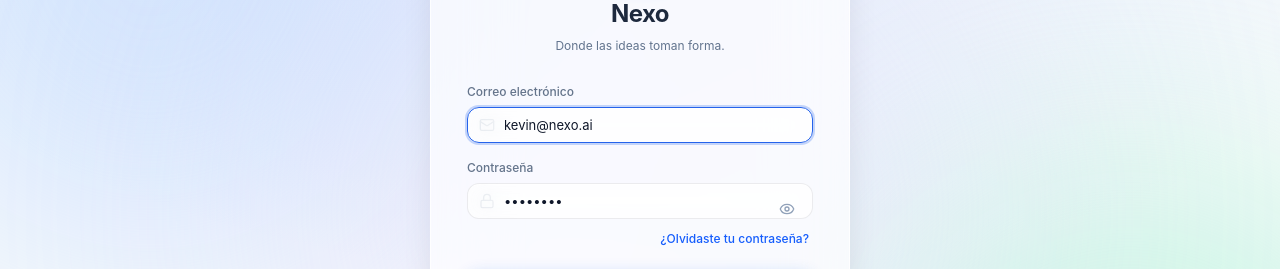
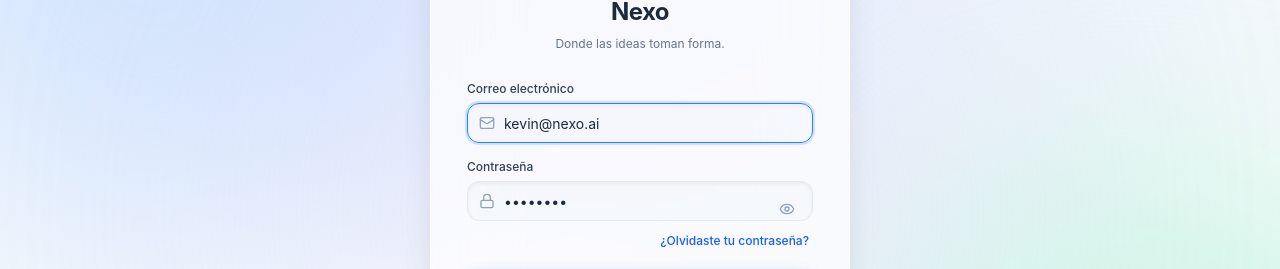
Before and after one commit to KevinTimaran/Nexo_Frontend, a React (Vite) app in the folder nexo-desktop/: page /login in a window 1280 px wide. Shown: the part 189-458 px from the top of the page. Built offline with nearby package versions, Linux system fonts and the light colour scheme; no server answers.

Commit message:
refactor: update UI components and styling for improved glassmorphic design and theme consistency

```diff
--- a/nexo-desktop/src/components/ui/Input.tsx
+++ b/nexo-desktop/src/components/ui/Input.tsx
@@ -14,13 +14,13 @@ export const Input = forwardRef<HTMLInputElement, InputProps>(
     return (
       <div className="flex flex-col gap-1.5 w-full">
         {label && (
-          <label htmlFor={inputId} className="text-caption font-medium text-muted">
+          <label htmlFor={inputId} className="text-xs font-medium text-slate-700 dark:text-zinc-300">
             {label}
           </label>
         )}
         <div className="relative flex items-center w-full">
           {icon && (
-            <div className="absolute left-3 text-muted pointer-events-none flex items-center justify-center">
+            <div className="absolute left-3 text-slate-400 dark:text-zinc-500 pointer-events-none flex items-center justify-center">
               {icon}
             </div>
           )}
@@ -28,27 +28,25 @@ export const Input = forwardRef<HTMLInputElement, InputProps>(
             ref={ref}
             id={inputId}
             className={`
-              w-full h-9 rounded-xl text-fg text-body placeholder:text-muted/60
-              bg-surface/85 dark:bg-white/[0.04]
-              border border-line dark:border-white/10
-              backdrop-blur-md
-              shadow-[inset_0_1px_0_0_rgba(255,255,255,0.7)]
-              dark:shadow-[inset_0_1px_0_0_rgba(255,255,255,0.05)]
-              focus:outline-none focus:ring-2 focus:ring-concept-fg/25
+              w-full h-10 rounded-xl text-slate-800 dark:text-zinc-100 text-xs sm:text-sm placeholder:text-slate-400 dark:placeholder:text-zinc-500
+              bg-slate-100/50 dark:bg-black/40
+              border border-slate-200 dark:border-white/5
+              shadow-inner dark:shadow-[inset_0_1px_2px_rgba(0,0,0,0.4)]
+              focus:outline-none focus:ring-2 focus:ring-blue-500/20
               transition-all duration-200
-              ${icon ? "pl-9" : "px-3"}
+              ${icon ? "pl-9" : "px-3.5"}
               ${
                 error
-                  ? "border-danger-fg focus:border-danger-fg focus:ring-danger-fg/20"
-                  : "focus:border-concept-fg"
+                  ? "border-rose-500/80 focus:border-rose-500 focus:ring-rose-500/20"
+                  : "focus:border-blue-500 dark:focus:border-blue-400"
               }
               ${className}
             `}
             {...props}
           />
         </div>
-        {error && <span className="text-caption text-danger-fg font-medium">{error}</span>}
-        {hint && !error && <span className="text-caption text-muted">{hint}</span>}
+        {error && <span className="text-xs text-rose-500 dark:text-rose-400 font-medium">{error}</span>}
+        {hint && !error && <span className="text-xs text-slate-500 dark:text-zinc-400">{hint}</span>}
       </div>
     );
   }
```
